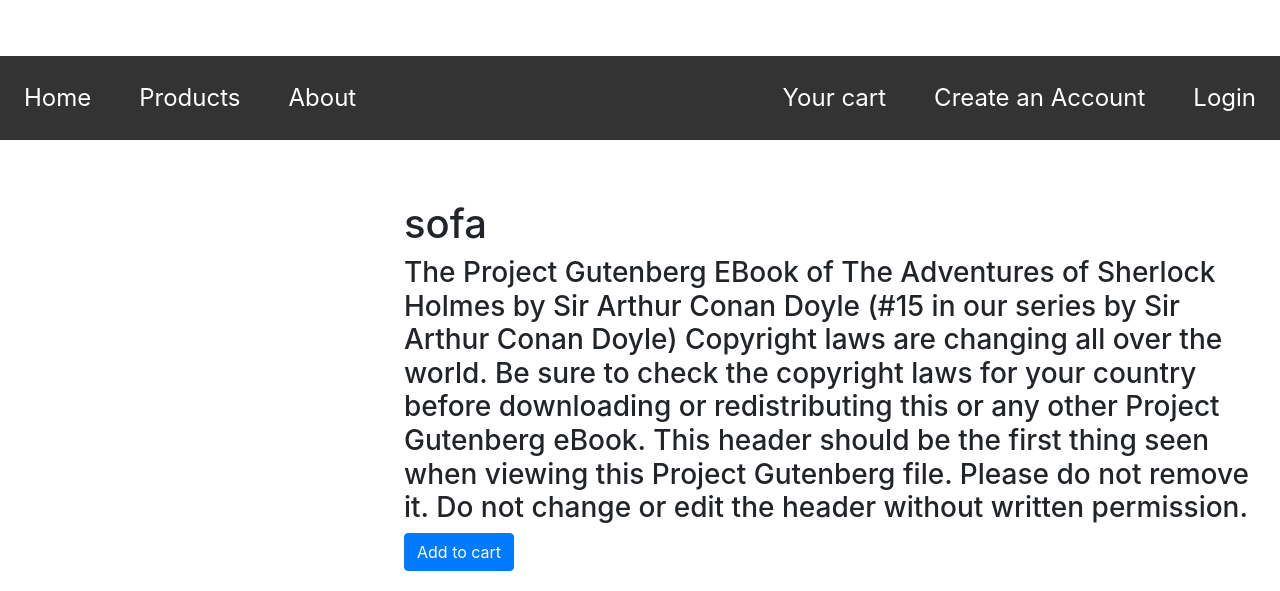
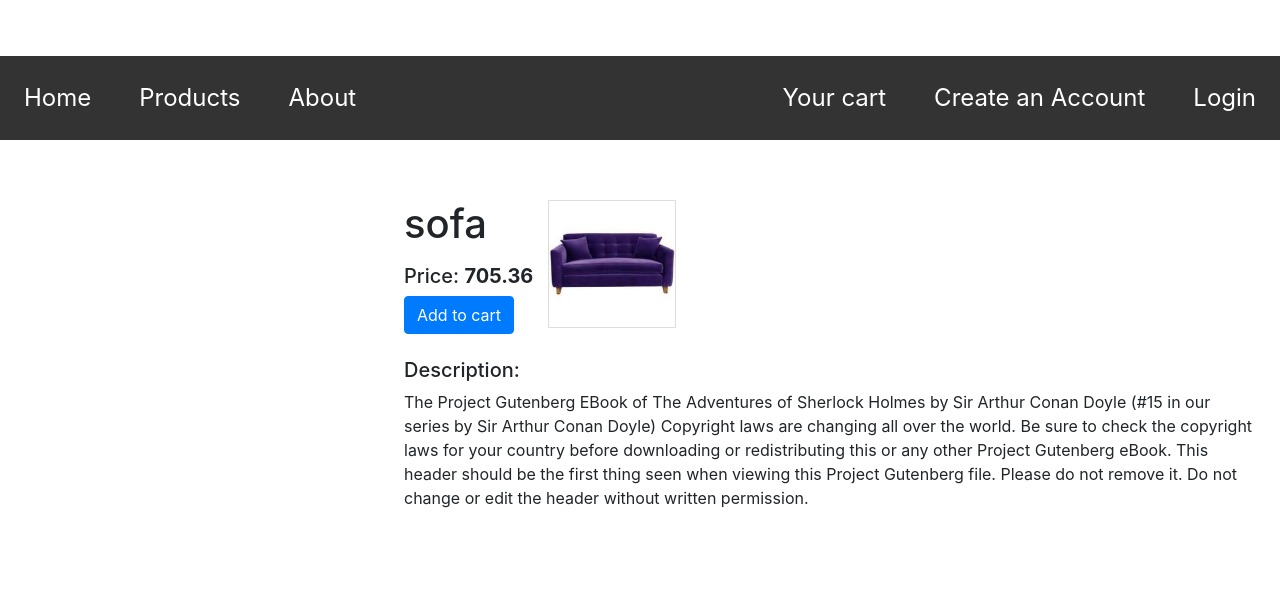
Before and after one commit to Zaabson/WEB_SHOP-flask, a Flask app: template web_shop/templates/this_product.html in a window 1280 px wide. Shown: the part 249-840 px from the top of the page. After the commit the page ends 757 px from the top, so only its background shows below. Run offline with Flask 2, Linux system fonts and the light colour scheme; the template is opened without the code that fills it: values that come from a table or form of the project are taken from there, others are empty; data comes from the database, SQL or seed files in the repository; some libraries are stand-ins or nearby versions.

Commit message:
Change product page

```diff
--- a/web_shop/templates/this_product.html
+++ b/web_shop/templates/this_product.html
@@ -3,8 +3,11 @@
     <div class="left-content">
     </div>
     <article class="main-content">
-        <h1>{{ product.name }}</h1>
-        <h3>{{ product.description }}</h3>
+        <div class="d-flex mb-4">
+            <div class="row">
+                <div class="col">
+                    <h1 class="mb-3">{{ product.name }}</h1>
+                    <h5>Price: <span class="font-weight-bold">{{ "{:.2f}".format(product.price / 100) }}</span></h5>
                     <a class='btn btn-primary' href="{{ url_for('add_to_cart', product_id=product.id) }}">Add to cart</a>
                     {% if current_user.is_authenticated %}
                         {% if in_favourites %}
@@ -13,5 +16,12 @@
                             <a class='btn btn-outline-success' href="{{ url_for('add_or_remove_from_favourites', product_id=product.id) }}">Add to Favourites</a>
                         {% endif %}
                     {% endif %}
+                </div>
+                <img class="product-image" src="{{ url_for('static', filename='pictures/' + product.image) }}">
+            </div>
+        </div>
+        <h5>Description: </h5>
+        <p>{{ product.description }}</p>
+
     </article>
 {% endblock content %}
```
Lines whose indentation alone changed are shown as unchanged.
